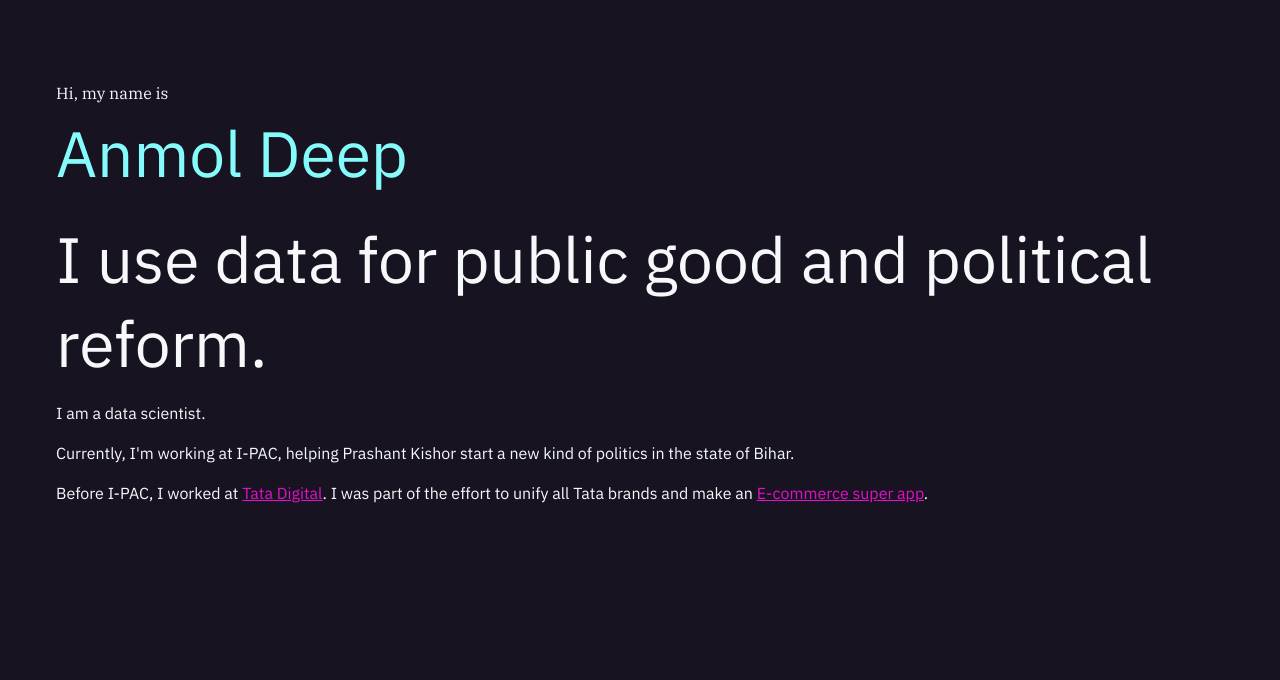
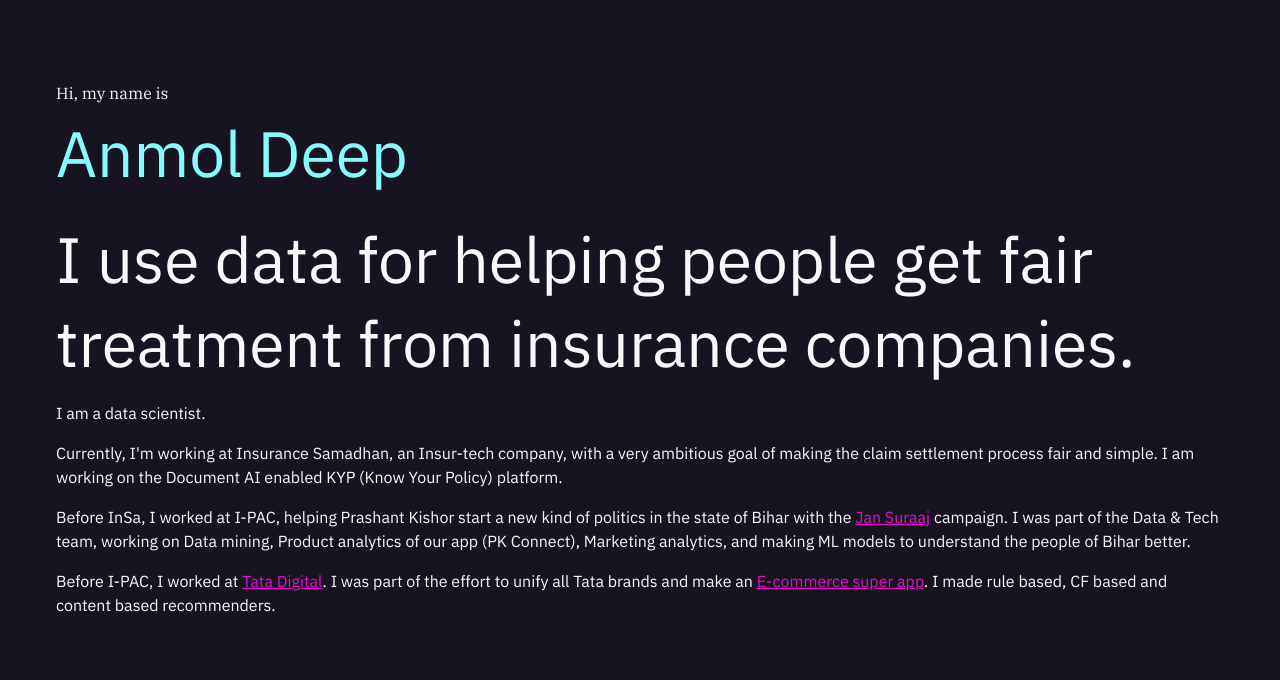
Before and after one commit to adsk2050/adsk2050.github.io, a plain HTML site: page index.html in a window 1280 px wide. Shown: the part 69-749 px from the top of the page. Drawn offline with Linux system fonts and the light colour scheme.

Commit message:
Update index.html

```diff
--- a/index.html
+++ b/index.html
@@ -41,10 +41,11 @@
         <section id="intro">
             <!-- Used id instead of a class because I might have to make a link for this section. -->
             <p class="name">Hi, my name is <span class="name-span">Anmol Deep</span></p>
-            <h2>I use data for public good and political reform.</h2>
+            <h2>I use data for helping people get fair treatment from insurance companies.</h2>
             <p>I am a data scientist.</p>
-            <p>Currently, I'm working at I-PAC, helping Prashant Kishor start a new kind of politics in the state of Bihar.</p>
-            <p>Before I-PAC, I worked at <a href="https://www.tata.com/tatadigital">Tata Digital</a>. I was part of the effort to unify all Tata brands and make an <a href="https://www.tatadigital.com/homepage">E-commerce super app</a>.</p>
+            <p>Currently, I'm working at Insurance Samadhan, an Insur-tech company, with a very ambitious goal of making the claim settlement process fair and simple. I am working on the Document AI enabled KYP (Know Your Policy) platform.</p>
+            <p>Before InSa, I worked at I-PAC, helping Prashant Kishor start a new kind of politics in the state of Bihar with the <a href="https://jansuraaj.org">Jan Suraaj</a> campaign. I was part of the Data & Tech team, working on Data mining, Product analytics of our app (PK Connect), Marketing analytics, and making ML models to understand the people of Bihar better.</p>
+            <p>Before I-PAC, I worked at <a href="https://www.tata.com/tatadigital">Tata Digital</a>. I was part of the effort to unify all Tata brands and make an <a href="https://www.tatadigital.com/homepage">E-commerce super app</a>. I made rule based, CF based and content based recommenders.</p>
         </section>
         <div class="gradient-line"></div>
         <div class="contact-div">
```
